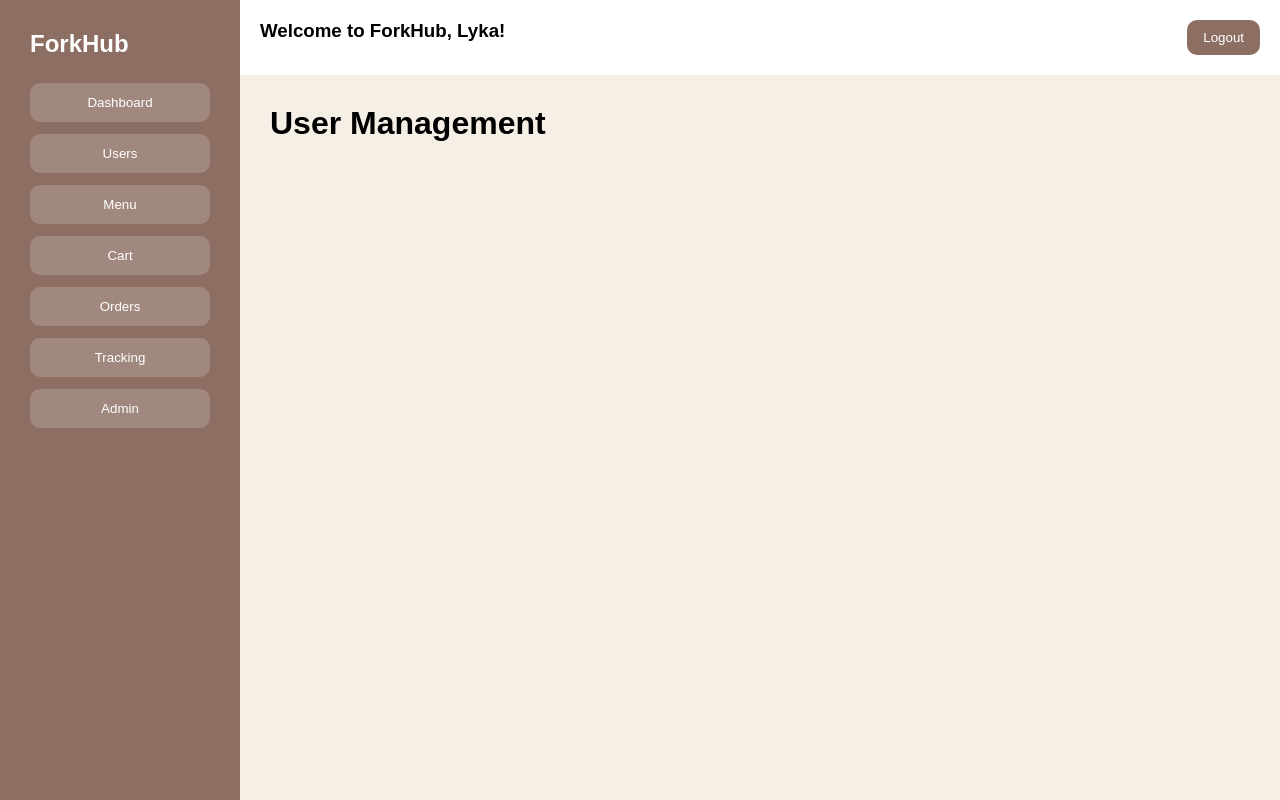
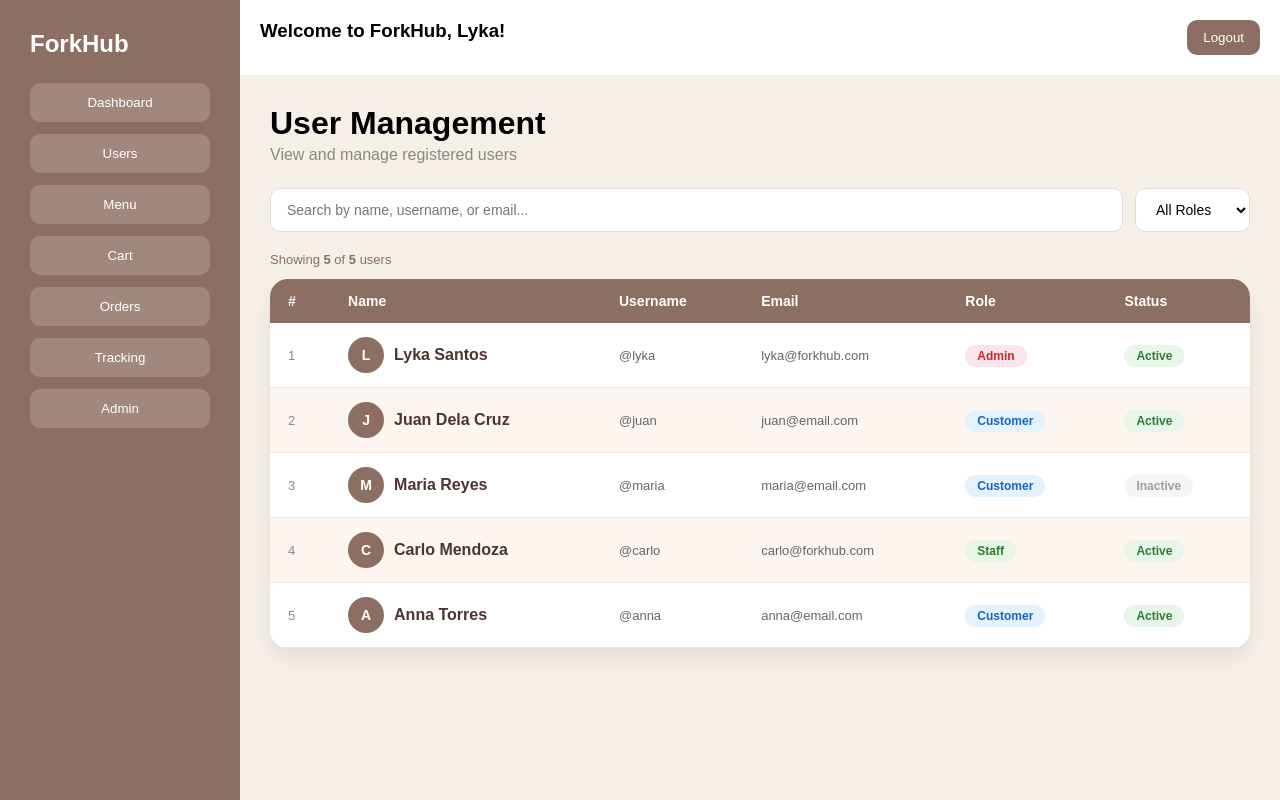
Before and after one commit to AdrianVill20/ForkHub_SimpleFoodOrderingSystem, a React (Vite) app in the folder forkhub/: page /users in a window 1280 px wide. Built offline with nearby package versions, Linux system fonts and the light colour scheme.

Commit message:
Added View User

```diff
--- a/forkhub/src/pages/UserPage.jsx
+++ b/forkhub/src/pages/UserPage.jsx
@@ -1,7 +1,28 @@
+import { useState } from 'react'
 import Sidebar from '../components/Sidebar'
 import Navbar from '../components/Navbar'
 
+const sampleUsers = [
+  { id: 1, name: 'Lyka Santos', username: 'lyka', role: 'Admin', email: 'lyka@forkhub.com', status: 'Active' },
+  { id: 2, name: 'Juan Dela Cruz', username: 'juan', role: 'Customer', email: 'juan@email.com', status: 'Active' },
+  { id: 3, name: 'Maria Reyes', username: 'maria', role: 'Customer', email: 'maria@email.com', status: 'Inactive' },
+  { id: 4, name: 'Carlo Mendoza', username: 'carlo', role: 'Staff', email: 'carlo@forkhub.com', status: 'Active' },
+  { id: 5, name: 'Anna Torres', username: 'anna', role: 'Customer', email: 'anna@email.com', status: 'Active' },
+]
+
 export default function UserPage() {
+  const [search, setSearch] = useState('')
+  const [filterRole, setFilterRole] = useState('All')
+
+  const filtered = sampleUsers.filter((user) => {
+    const matchSearch =
+      user.name.toLowerCase().includes(search.toLowerCase()) ||
+      user.username.toLowerCase().includes(search.toLowerCase()) ||
+      user.email.toLowerCase().includes(search.toLowerCase())
+    const matchRole = filterRole === 'All' || user.role === filterRole
+    return matchSearch && matchRole
+  })
+
   return (
     <div className="layout">
       <Sidebar />
@@ -9,6 +30,123 @@ export default function UserPage() {
         <Navbar />
         <div className="dashboard">
           <h1>User Management</h1>
+          <p style={{ color: '#888', marginTop: 4 }}>View and manage registered users</p>
+
+          {/* Search & Filter Bar */}
+          <div style={{ display: 'flex', gap: 12, marginTop: 24, marginBottom: 20, flexWrap: 'wrap' }}>
+            <input
+              placeholder="Search by name, username, or email..."
+              value={search}
+              onChange={(e) => setSearch(e.target.value)}
+              style={{
+                flex: 1,
+                minWidth: 220,
+                padding: '12px 16px',
+                border: '1px solid #ddd',
+                borderRadius: 10,
+                fontSize: 14,
+                outline: 'none',
+              }}
+            />
+            <select
+              value={filterRole}
+              onChange={(e) => setFilterRole(e.target.value)}
+              style={{
+                padding: '12px 16px',
+                border: '1px solid #ddd',
+                borderRadius: 10,
+                fontSize: 14,
+                background: 'white',
+                cursor: 'pointer',
+              }}
+            >
+              <option value="All">All Roles</option>
+              <option value="Admin">Admin</option>
+              <option value="Staff">Staff</option>
+              <option value="Customer">Customer</option>
+            </select>
+          </div>
+
+          {/* Summary Badge */}
+          <p style={{ fontSize: 13, color: '#8d6e63', marginBottom: 12 }}>
+            Showing <strong>{filtered.length}</strong> of <strong>{sampleUsers.length}</strong> users
+          </p>
+
+          {/* Users Table */}
+          <div style={{ background: 'white', borderRadius: 18, boxShadow: '0 10px 18px rgba(0,0,0,0.07)', overflow: 'hidden' }}>
+            <table style={{ width: '100%', borderCollapse: 'collapse' }}>
+              <thead>
+                <tr style={{ background: '#8d6e63', color: 'white' }}>
+                  {['#', 'Name', 'Username', 'Email', 'Role', 'Status'].map((h) => (
+                    <th key={h} style={{ padding: '14px 18px', textAlign: 'left', fontWeight: 600, fontSize: 14 }}>
+                      {h}
+                    </th>
+                  ))}
+                </tr>
+              </thead>
+              <tbody>
+                {filtered.length === 0 ? (
+                  <tr>
+                    <td colSpan={6} style={{ padding: 40, textAlign: 'center', color: '#aaa' }}>
+                      No users found.
+                    </td>
+                  </tr>
+                ) : (
+                  filtered.map((user, index) => (
+                    <tr
+                      key={user.id}
+                      style={{
+                        borderBottom: '1px solid #f0e6de',
+                        background: index % 2 === 0 ? 'white' : '#fdf6f0',
+                        transition: 'background 0.2s',
+                      }}
+                    >
+                      <td style={{ padding: '14px 18px', color: '#888', fontSize: 13 }}>{user.id}</td>
+                      <td style={{ padding: '14px 18px', fontWeight: 600, color: '#4e342e' }}>
+                        <div style={{ display: 'flex', alignItems: 'center', gap: 10 }}>
+                          <div style={{
+                            width: 36, height: 36, borderRadius: '50%',
+                            background: '#8d6e63', color: 'white',
+                            display: 'flex', alignItems: 'center', justifyContent: 'center',
+                            fontSize: 14, fontWeight: 700, flexShrink: 0,
+                          }}>
+                            {user.name.charAt(0)}
+                          </div>
+                          {user.name}
+                        </div>
+                      </td>
+                      <td style={{ padding: '14px 18px', color: '#666', fontSize: 13 }}>@{user.username}</td>
+                      <td style={{ padding: '14px 18px', color: '#666', fontSize: 13 }}>{user.email}</td>
+                      <td style={{ padding: '14px 18px' }}>
+                        <span style={{
+                          padding: '4px 12px',
+                          borderRadius: 20,
+                          fontSize: 12,
+                          fontWeight: 600,
+                          background: user.role === 'Admin' ? '#fce4ec' : user.role === 'Staff' ? '#e8f5e9' : '#e3f2fd',
+                          color: user.role === 'Admin' ? '#c62828' : user.role === 'Staff' ? '#2e7d32' : '#1565c0',
+                        }}>
+                          {user.role}
+                        </span>
+                      </td>
+                      <td style={{ padding: '14px 18px' }}>
+                        <span style={{
+                          padding: '4px 12px',
+                          borderRadius: 20,
+                          fontSize: 12,
+                          fontWeight: 600,
+                          background: user.status === 'Active' ? '#e8f5e9' : '#f5f5f5',
+                          color: user.status === 'Active' ? '#2e7d32' : '#9e9e9e',
+                        }}>
+                          {user.status}
+                        </span>
+                      </td>
+                    </tr>
+                  ))
+                )}
+              </tbody>
+            </table>
+          </div>
         </div>
       </div>
     </div>
```
